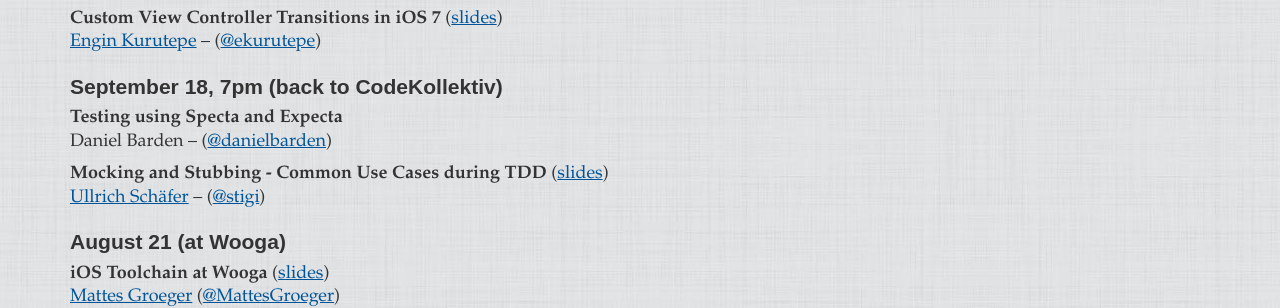
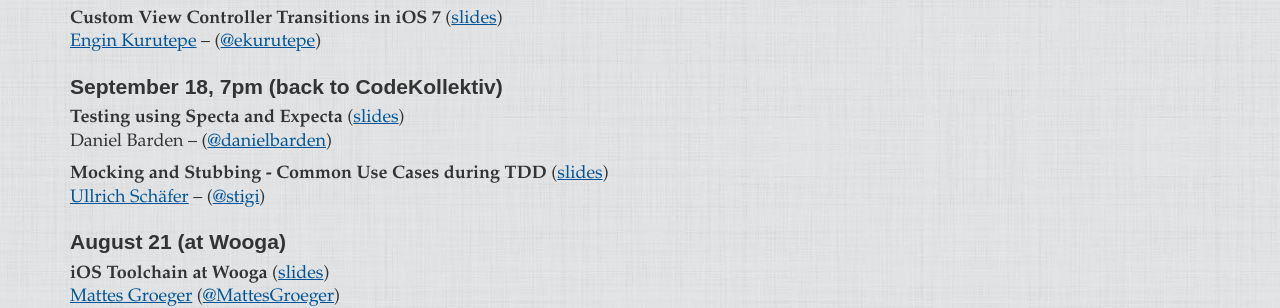
Before and after one commit to cocoaheads-berlin/cocoaheads-berlin.github.com, a Jekyll site: the page built from index.markdown, in a window 1280 px wide and 900 px high, scrolled down 1337 px. Shown: the part 151-459 px from the top of the window. Built offline with Jekyll 4.4.1, drawn with Linux system fonts in a browser that asks for light colours; some web fonts are replaced; Markdown is read by kramdown in place of the engine named in the settings.

Commit message:
Added Daniel's slides

```diff
--- a/index.markdown
+++ b/index.markdown
@@ -75,7 +75,7 @@ list!
 
 ### September 18, 7pm (back to CodeKollektiv)
 
-**Testing using Specta and Expecta**<br>
+**Testing using Specta and Expecta** ([slides](/assets/20130918-Cocoaheads-Specta.pdf))<br>
 Daniel Barden – ([@danielbarden](https://twitter.com/danielbarden))
 
 **Mocking and Stubbing - Common Use Cases during TDD** ([slides](/assets/20130918-Cocoaheads-mocking.pdf))<br>
```
Also changed, not shown: 1 other file.
